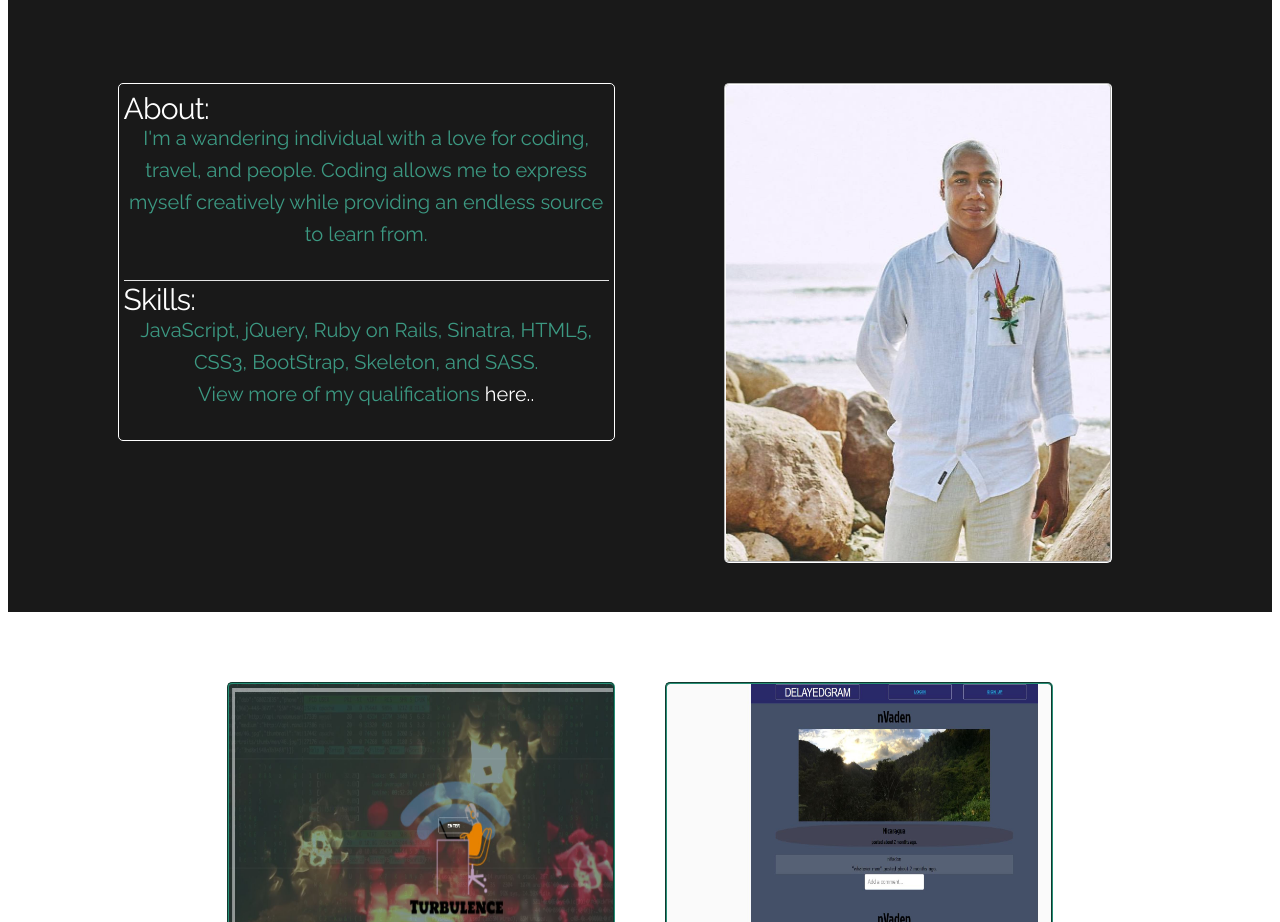
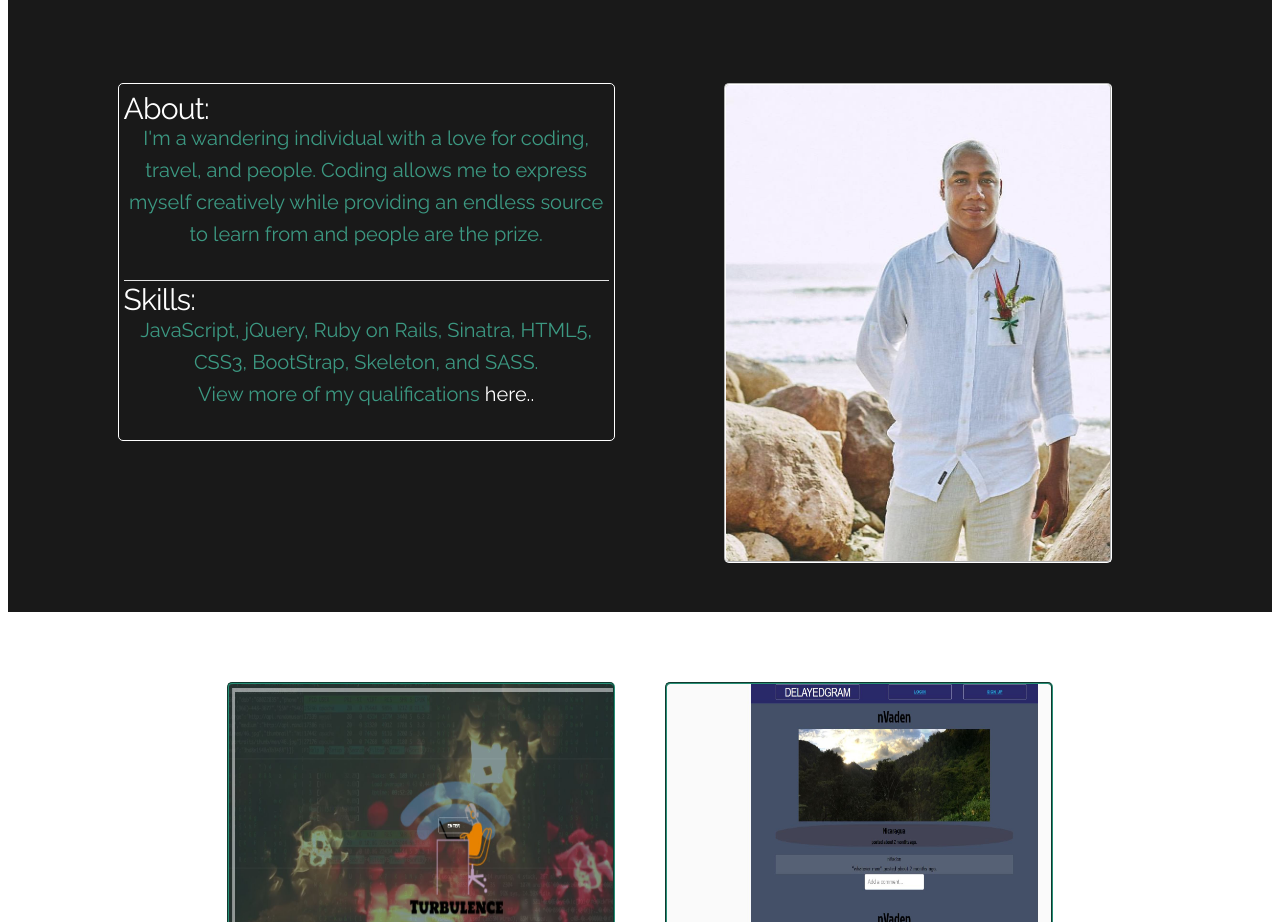
Before and after one commit to nVaden/Portfolio, a plain HTML site: page index.html in a window 1280 px wide. Shown: the part 860-1782 px from the top of the page. Drawn offline with nearby package versions, Linux system fonts and the light colour scheme; a web font is replaced by a local one.

Commit message:
About section update

```diff
--- a/index.html
+++ b/index.html
@@ -56,7 +56,7 @@
 				<div class="row">
 					<div class="about offset-by-one five columns">
 						<h4 class="about_title"> About:</h4>
-						<p align="center">I'm a wandering individual with a love for coding, travel, and people. Coding allows me to express myself creatively while providing an endless source to learn from.
+						<p align="center">I'm a wandering individual with a love for coding, travel, and people. Coding allows me to express myself creatively while providing an endless source to learn from and people are the prize.
 						</p>
 						<hr style="margin-bottom:-1px"/>
 						<h4 class="about_title">Skills:</h4>
```
